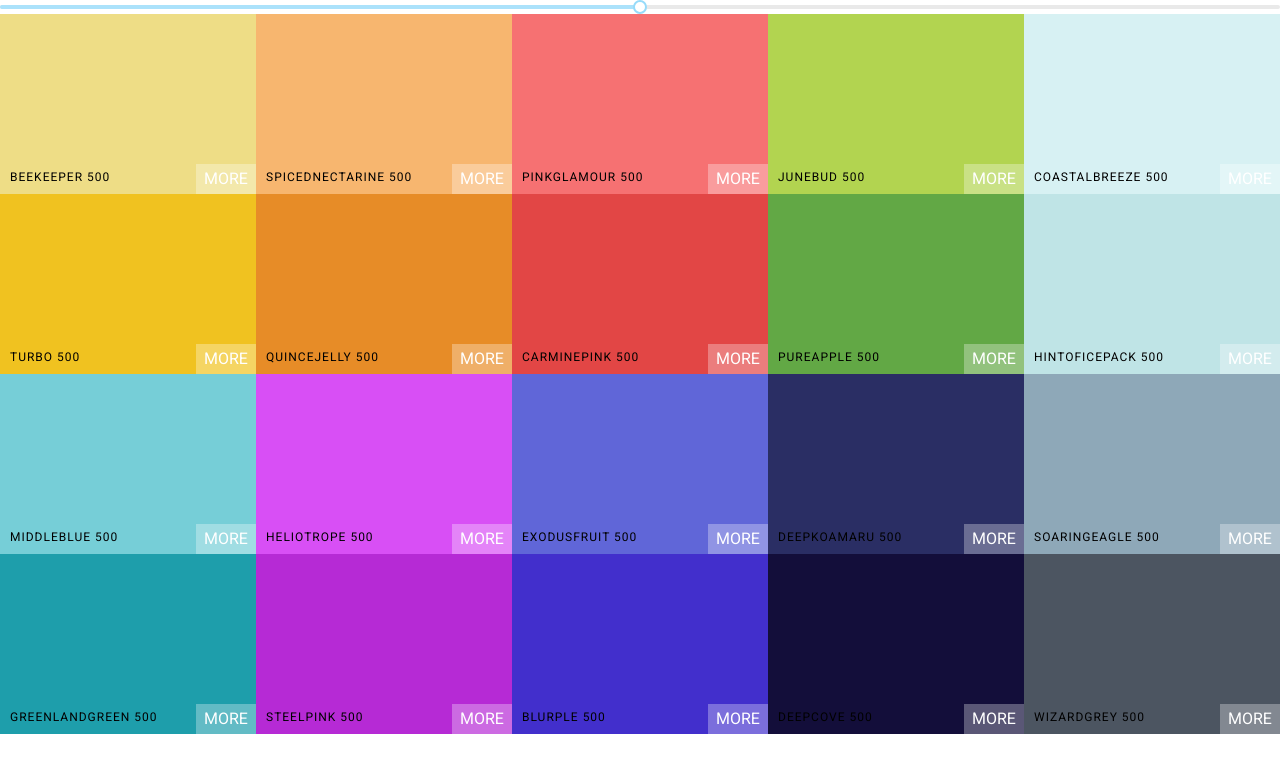
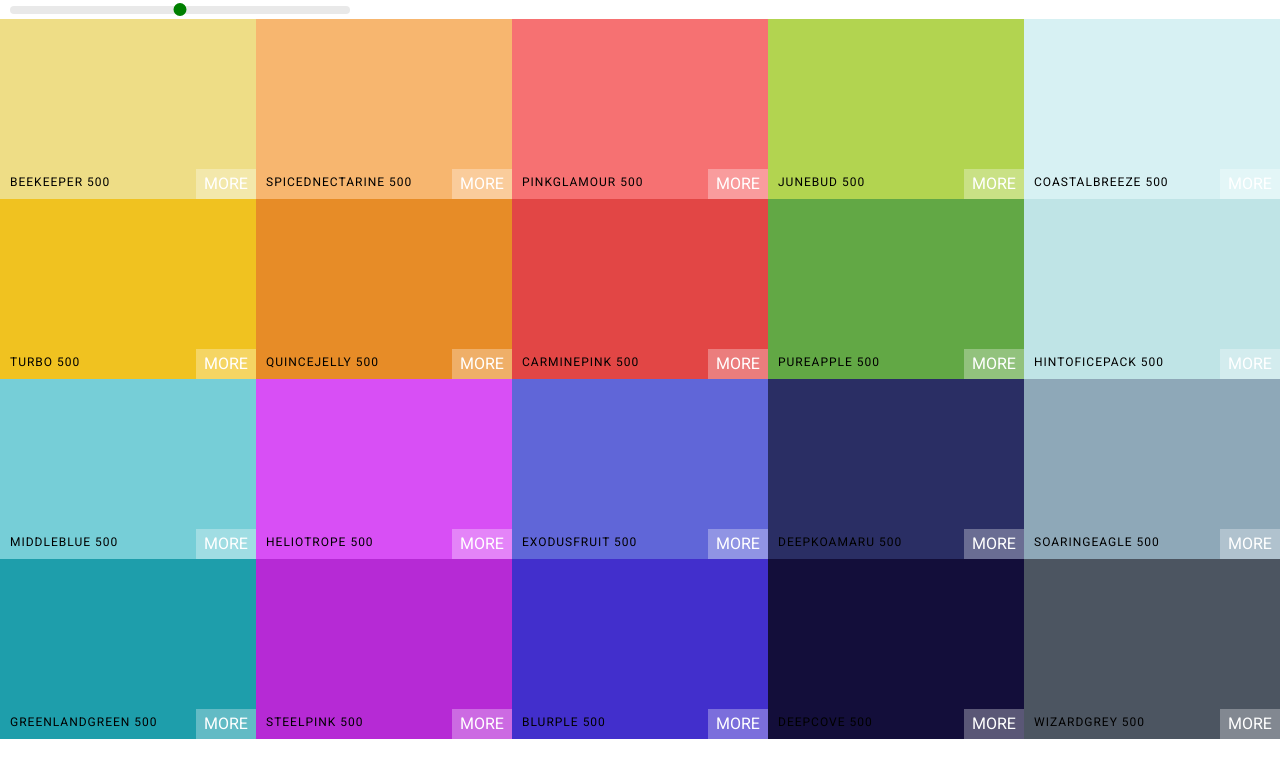
Before and after one commit to ThomasHerold/Color-Picker-Project, a React (Create React App) app: page / in a window 1280 px wide. Shown: the top 778 px of the page. Built offline with nearby package versions, Linux system fonts and the light colour scheme.

Commit message:
Add styling to slider

```diff
--- a/src/components/Palette.js
+++ b/src/components/Palette.js
@@ -1,8 +1,8 @@
 import React, { Component } from 'react'
 import Slider from 'rc-slider'
 import ColorBox from './Colorbox';
+import "rc-slider/assets/index.css";
 import "../styles/palette.css";
-import 'rc-slider/assets/index.css';
 
 class Palette extends Component {
     constructor(props) {
@@ -20,17 +20,30 @@ class Palette extends Component {
 
     const { level } = this.state;
     const { colors } = this.props.palette;
+
     const colorBoxes = colors[level].map(color => (
         <ColorBox background={color.hex} name={color.name} />
     ));
 
     return (
-        <div className="Palette">
-            <Slider defaultValue={level} min={100} max={900} step={100} onAfterChange={this.changeLevel} />
-            {/* Navbar goes here */}
-                <div className="Palette-colors" >{colorBoxes}</div>
-            {/* Footer */}
-        </div>
+    <div className="Palette">
+      <div className="slider">
+      <Slider
+            defaultValue={level}
+            min={100}
+            max={900}
+            onAfterChange={this.changeLevel}
+            step={100}
+            trackStyle={{ backgroundColor: "transparent" }}
+            handleStyle={{ backgroundColor: 'green', outline: 'none', border: '2px solid green', boxShadow: 'none', width: '13px', height: '13px', marginTop: '-3px'  }}
+            railStyle={{ height: 8 }}
+
+        />
+      </div>
+        {/* Navbar goes here */}
+            <div className="Palette-colors" >{colorBoxes}</div>
+        {/* Footer */}
+    </div>
         );
     }
 }
--- a/src/styles/palette.css
+++ b/src/styles/palette.css
@@ -9,3 +9,9 @@
     flex-wrap: wrap;
     overflow: hidden;
 }
+
+.slider {
+    width: 340px;
+    margin: 0 10px;
+    display: inline-block;
+}
```
